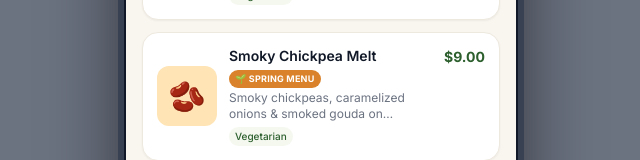
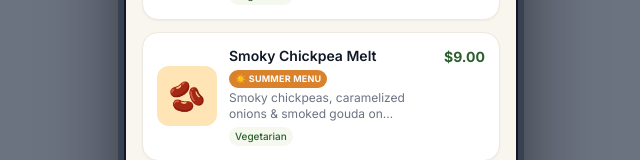
Before and after one commit to JLateef/harvest-app, a React (Vite) app: page / in a window 1280 px wide. Both pictures are taken after a click on the button "View Menu". Shown: the part 373-533 px from the top of the page, without its empty margins (319-959 px from the left). Built offline with nearby package versions, Linux system fonts and the light colour scheme.

Commit message:
feat: change Smoky Chickpea Melt badge to Summer Menu with sun emoji

```diff
--- a/src/data/menu.js
+++ b/src/data/menu.js
@@ -47,6 +47,8 @@ export const menuItems = {
       bgColor: '#FFE4B5',
       category: 'sandwiches',
       seasonal: true,
+      seasonLabel: 'Summer Menu',
+      seasonEmoji: '☀️',
       ingredients: ['chickpeas', 'caramelized onions', 'smoked gouda', 'arugula', 'chipotle mayo'],
       addOns: [
         { id: 'extra-chickpeas', name: 'Extra Chickpeas', price: 1.00 },
--- a/src/screens/MenuScreen.jsx
+++ b/src/screens/MenuScreen.jsx
@@ -42,7 +42,7 @@ function ItemCard({ item, onPress, style }) {
               <span className="font-semibold text-gray-900 text-sm leading-tight">{item.name}</span>
               {item.seasonal && (
                 <span className="bg-accent text-white text-[9px] font-bold px-1.5 py-0.5 rounded-full uppercase tracking-wide flex-shrink-0">
-                  🌱 Spring Menu
+                  {item.seasonEmoji ?? '🌱'} {item.seasonLabel ?? 'Spring Menu'}
                 </span>
               )}
             </div>
```
